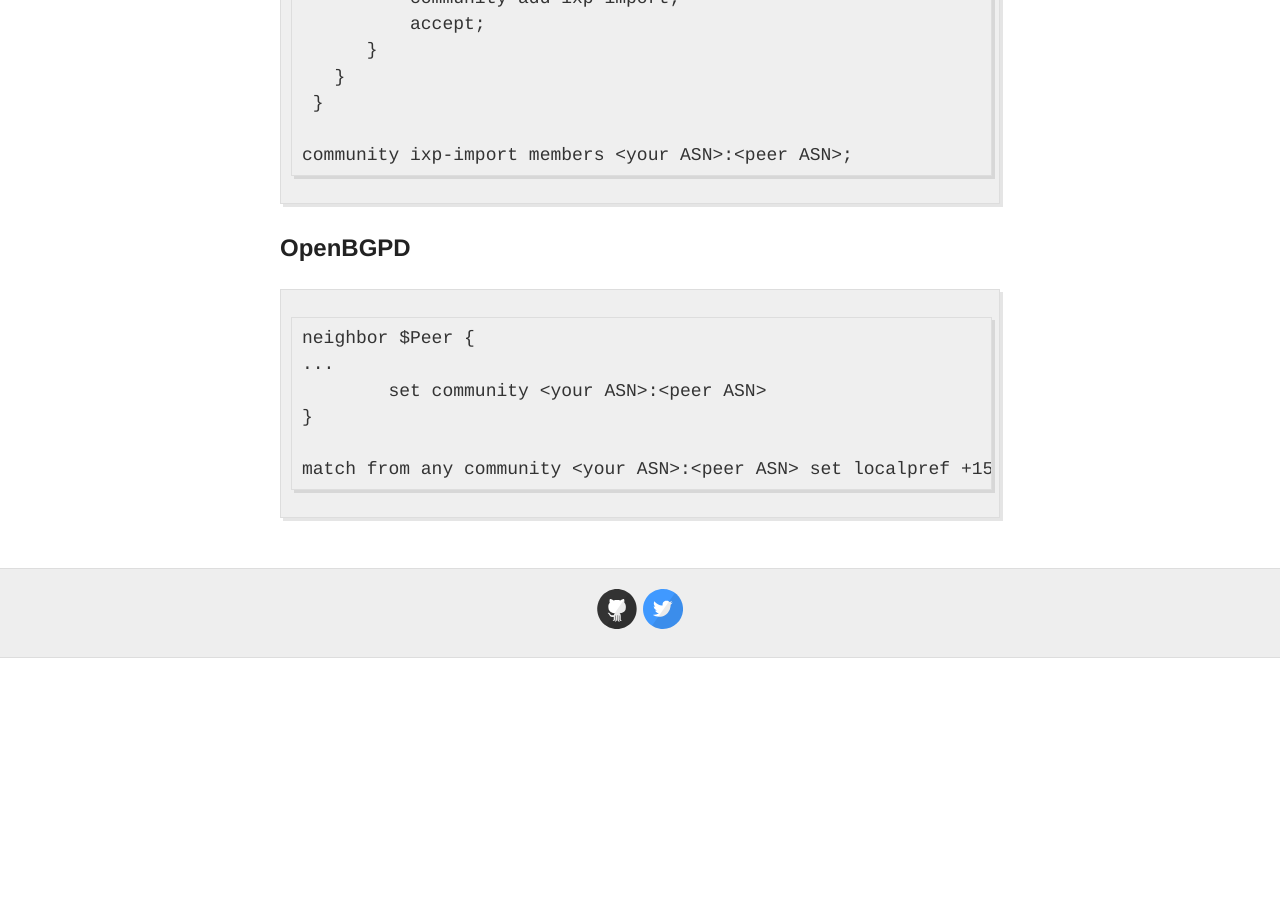
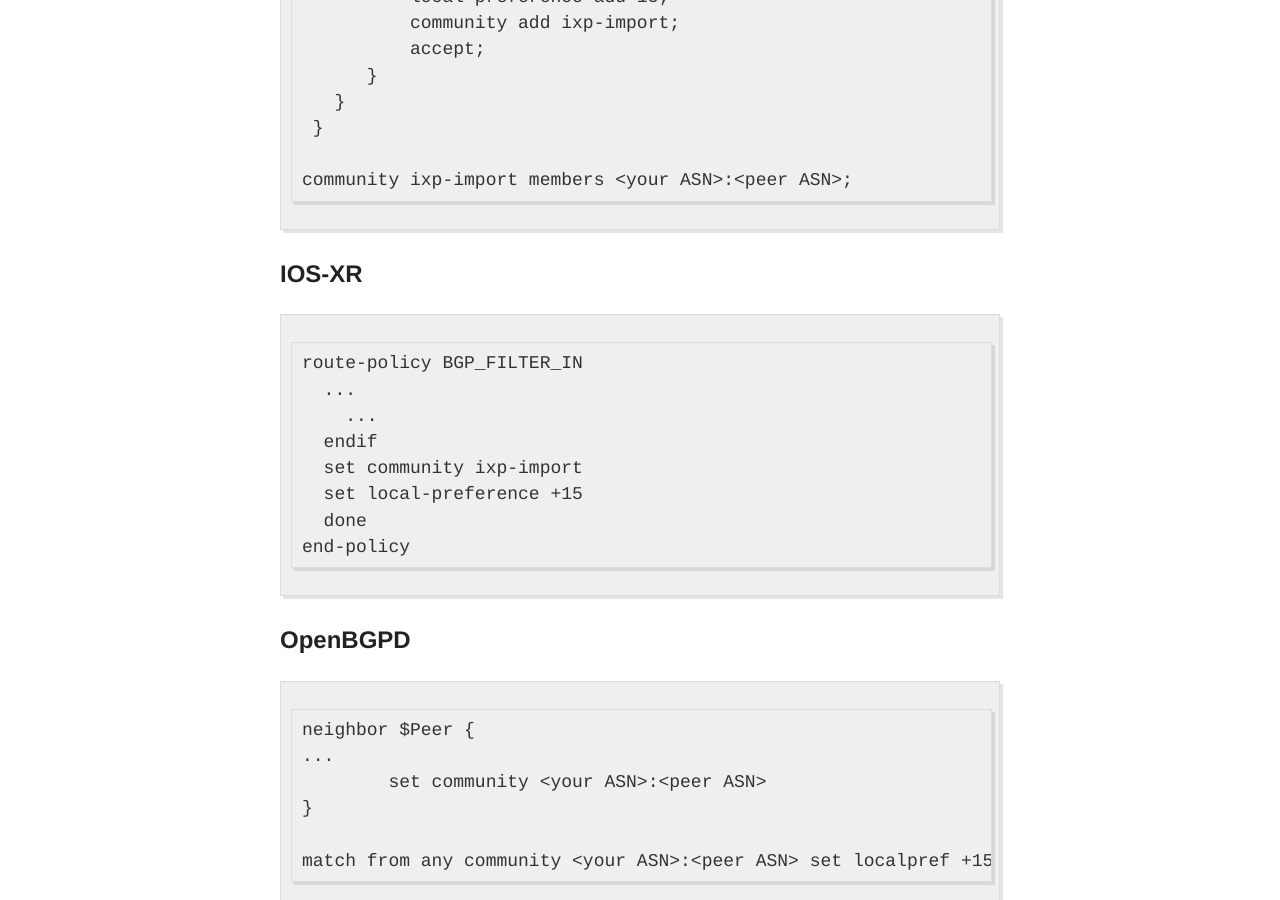
Before and after one commit to NLNOG/bgpfilterguide, a Jekyll site: the page built from guides/default_accept.md, in a window 1280 px wide and 900 px high, scrolled down 1278 px. Built offline with Jekyll 4.4.1, drawn with Linux system fonts in a browser that asks for light colours; before the commit the page ends 1936 px from its top, so only the background shows below that.

Commit message:
Update default_accept.md
Added IOS-XR

````diff
--- a/guides/default_accept.md
+++ b/guides/default_accept.md
@@ -45,6 +45,19 @@
 community ixp-import members <your ASN>:<peer ASN>;
 ```
 
+## IOS-XR
+
+```
+route-policy BGP_FILTER_IN
+  ...
+    ...
+  endif
+  set community ixp-import
+  set local-preference +15
+  done
+end-policy
+```
+
 ## OpenBGPD
 
 ```
````
